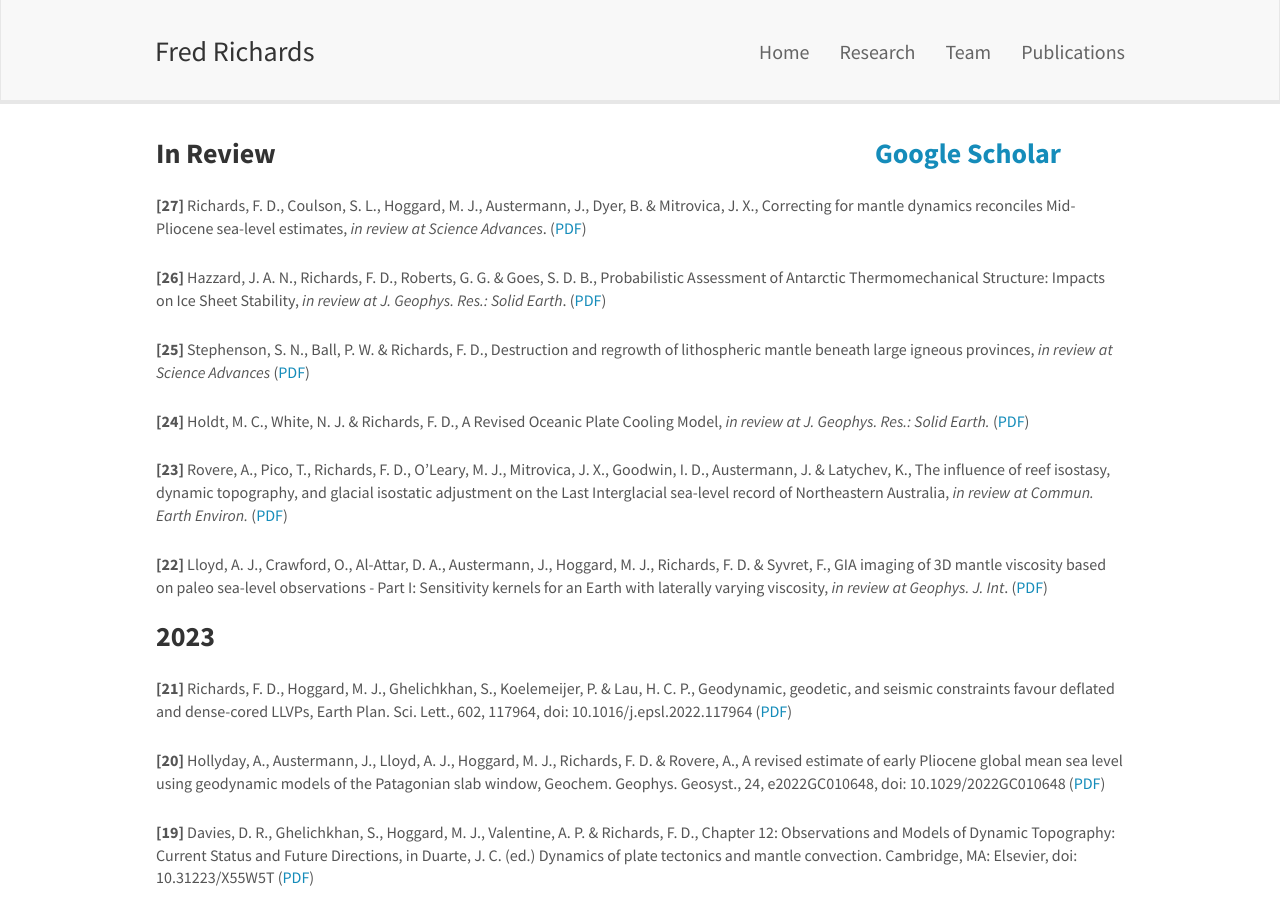
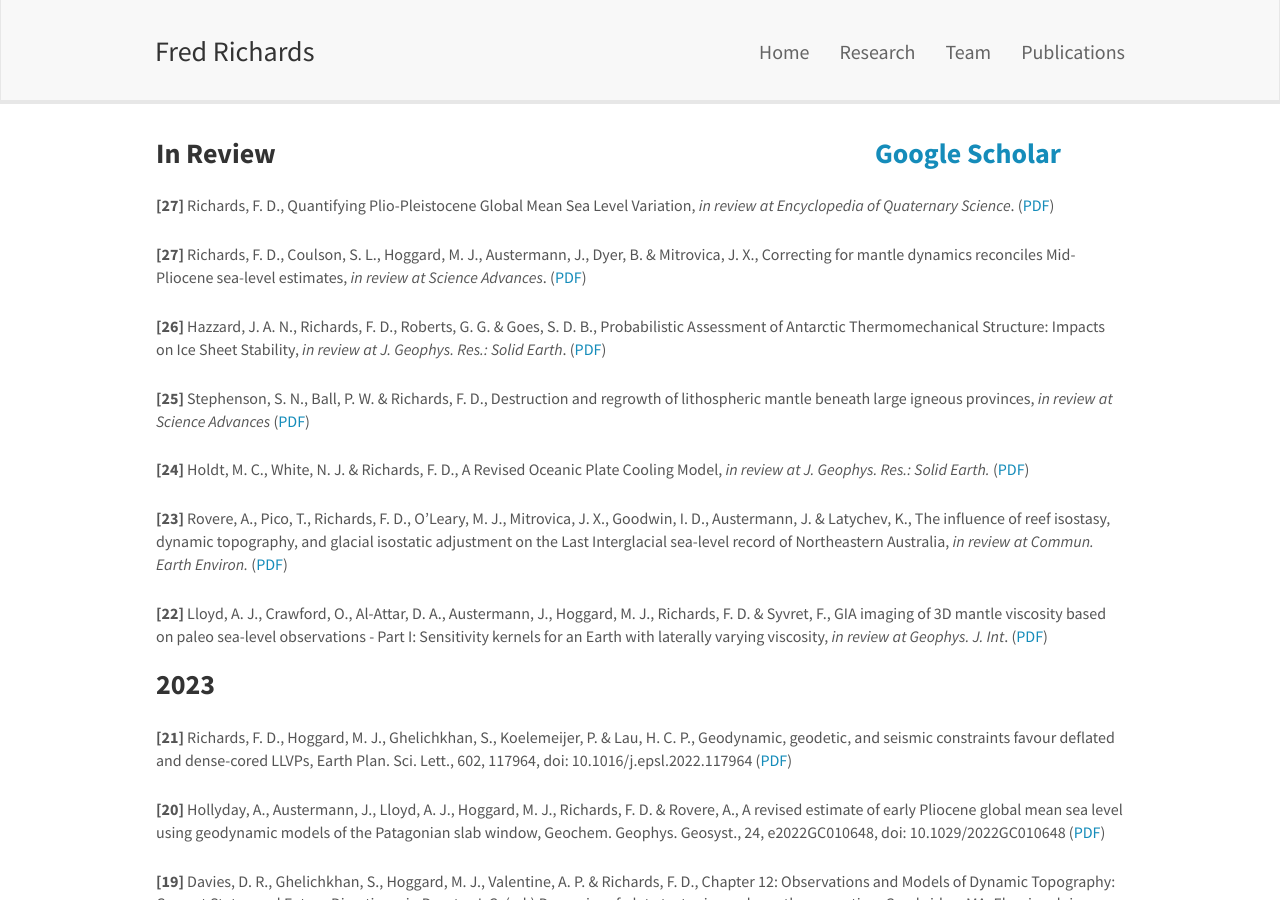
Before and after one commit to freddrichards/freddrichards.github.io, a Jekyll site: the page built from _pages/publications.md, in a window 1280 px wide and 900 px high. Built offline with Jekyll 4.4.1, drawn with Linux system fonts in a browser that asks for light colours; nearby versions of some CDN libraries.

Commit message:
Update publications.md

```diff
--- a/_pages/publications.md
+++ b/_pages/publications.md
@@ -7,6 +7,10 @@ permalink: /publications/
 ---
 <br/><br/>
 <h3 style="font-weight: bold">In Review	&emsp;&emsp;&emsp;&emsp;&emsp;&emsp;&emsp;&emsp;&emsp;&emsp;&emsp;&emsp;&emsp;&emsp;&emsp;&emsp;&emsp;&emsp;&emsp;&emsp;&emsp; [Google Scholar](https://scholar.google.co.uk/citations?user=IpZA1mcAAAAJ&hl=en&oi=sra)</h3>
+
+<p style="padding-top:15px">
+**[27]** Richards, F. D., Quantifying Plio-Pleistocene Global Mean Sea Level Variation, *in review at Encyclopedia of Quaternary Science*. ([PDF](/documents/papers/richards_2023_EQS_inreview.pdf))
+</p>
 
 <p style="padding-top:15px">
 **[27]** Richards, F. D., Coulson, S. L., Hoggard, M. J., Austermann, J., Dyer, B. & Mitrovica, J. X., Correcting for mantle dynamics reconciles Mid-Pliocene sea-level estimates, *in review at Science Advances*. ([PDF](/documents/papers/richards_etal_2022_nature_inreview.pdf))
```
